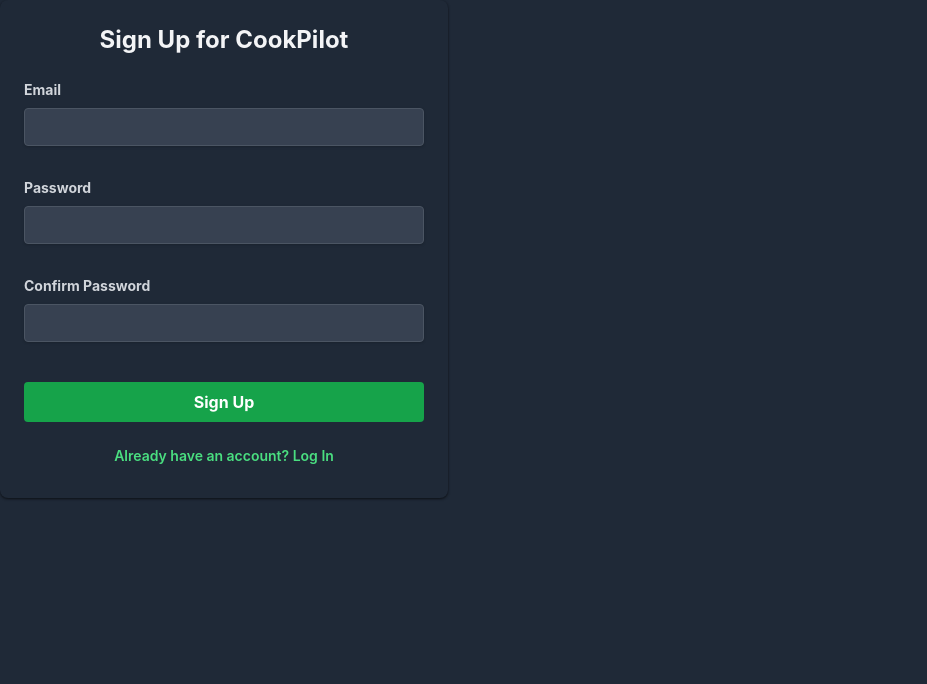
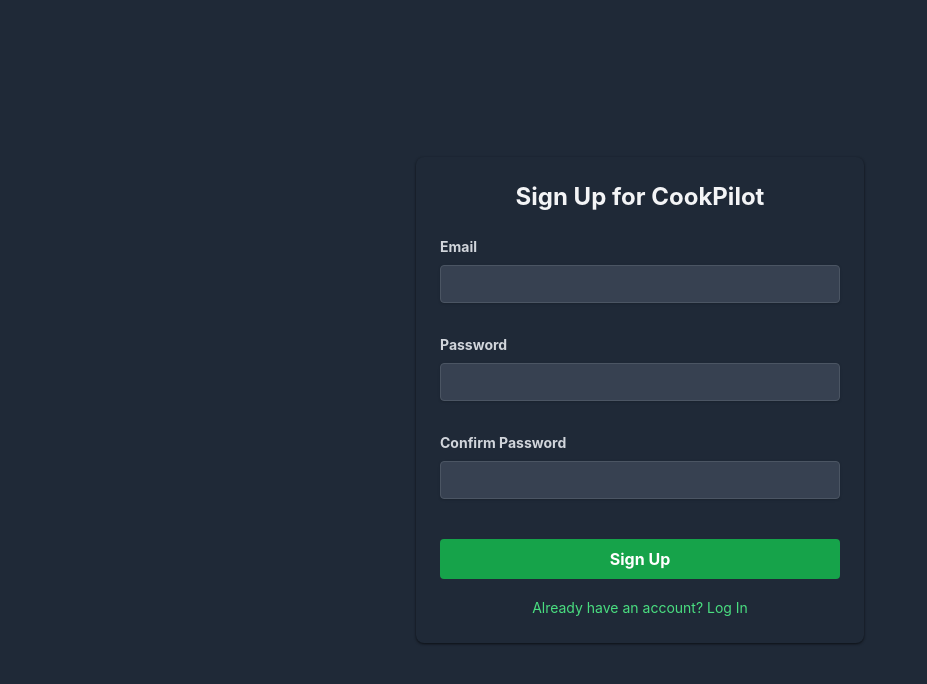
Before and after one commit to shad0whead/cookpilot-frontend, a React (Create React App) app in the folder frontend/: page /signup in a window 1280 px wide. Shown: the top 684 px of the page, without its empty margins (0-927 px from the left). Built offline with nearby package versions, Linux system fonts and the light colour scheme; no server answers.

Commit message:
Add files via upload

```diff
--- a/frontend/src/components/App.js
+++ b/frontend/src/components/App.js
@@ -18,7 +18,7 @@
 
   return (
     <Router>
-      <div className="min-h-screen bg-background-darkmode text-textColor-darkmode">
+      <div className="min-h-screen bg-background-darkmode text-textColor-darkmode flex justify-center items-center">
         <Routes>
           <Route path="/login" element={<Login />} />
           <Route path="/signup" element={<Signup />} />
--- a/frontend/src/components/auth/Login.tsx
+++ b/frontend/src/components/auth/Login.tsx
@@ -1,5 +1,6 @@
 import React, { useState } from 'react';
 import { useAuth } from '../../contexts/AuthContext.tsx';
+import { Link } from 'react-router-dom';
 
 interface LoginProps {
   onToggleForm?: () => void;
@@ -74,13 +75,9 @@
         </div>
 
         <div className="text-center">
-          <button
-            type="button"
-            onClick={onToggleForm}
-            className="text-sm text-green-400 hover:text-green-300"
-          >
+          <Link to="/signup" className="text-sm text-green-400 hover:text-green-300">
             Need an account? Sign Up
-          </button>
+          </Link>
         </div>
       </form>
     </div>
--- a/frontend/src/components/auth/Signup.tsx
+++ b/frontend/src/components/auth/Signup.tsx
@@ -1,5 +1,6 @@
 import React, { useState } from 'react';
 import { useAuth } from '../../contexts/AuthContext.tsx';
+import { Link } from 'react-router-dom';
 
 interface SignupProps {
   onToggleForm?: () => void;
@@ -93,13 +94,9 @@
         </div>
 
         <div className="text-center">
-          <button
-            type="button"
-            onClick={onToggleForm}
-            className="text-sm text-green-400 hover:text-green-300"
-          >
+          <Link to="/login" className="text-sm text-green-400 hover:text-green-300">
             Already have an account? Log In
-          </button>
+          </Link>
         </div>
       </form>
     </div>
```
